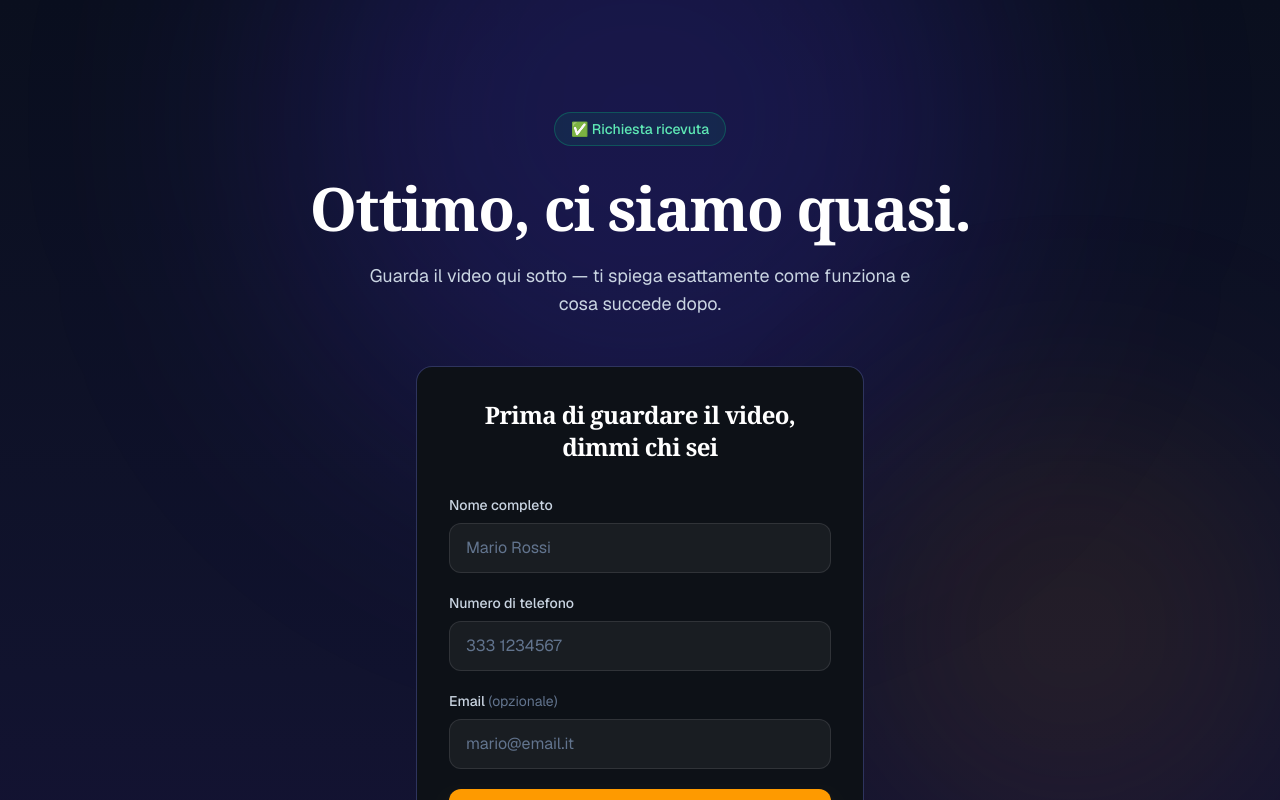
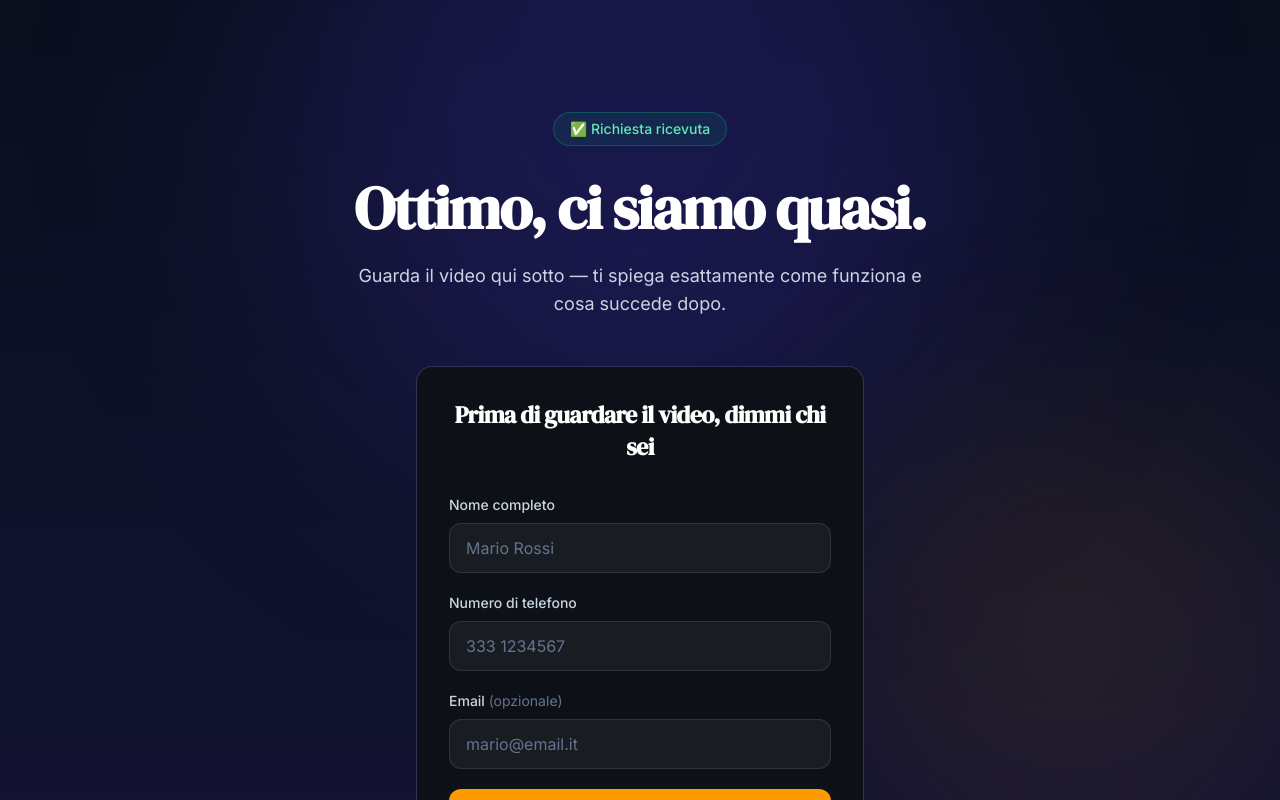
Before and after one commit to alessiofrediani0-spec/sito-alessio, a Next.js app: page /grazie in a window 1280 px wide. Shown: the top 800 px of the page. Built offline with nearby package versions, Linux system fonts and the light colour scheme.

Commit message:
font DM Serif Display + Inter

```diff
--- a/app/globals.css
+++ b/app/globals.css
@@ -8,8 +8,8 @@
 @theme inline {
   --color-background: var(--background);
   --color-foreground: var(--foreground);
-  --font-sans: var(--font-geist-sans);
-  --font-mono: var(--font-geist-mono);
+  --font-sans: var(--font-inter);
+  --font-serif: var(--font-dm-serif);
 }
 
 html {
@@ -20,5 +20,5 @@ html {
 body {
   background: var(--background);
   color: var(--foreground);
-  font-family: var(--font-geist-sans), Arial, Helvetica, sans-serif;
+  font-family: var(--font-inter), Arial, Helvetica, sans-serif;
 }
--- a/app/grazie/page.tsx
+++ b/app/grazie/page.tsx
@@ -1,6 +1,19 @@
 "use client";
 
+import { Inter, DM_Serif_Display } from "next/font/google";
 import { useEffect, useRef, useState } from "react";
+
+const inter = Inter({
+  subsets: ["latin"],
+  variable: "--font-inter",
+});
+
+const dmSerif = DM_Serif_Display({
+  subsets: ["latin"],
+  weight: "400",
+  style: ["normal", "italic"],
+  variable: "--font-dm-serif",
+});
 
 /* ---------------- Quiz ---------------- */
 
@@ -267,7 +280,7 @@ export default function Grazie() {
   const maxPct = duration ? (maxReached / duration) * 100 : 0;
 
   return (
-    <div className="w-full bg-gradient-to-b from-[#0a0f1e] via-[#11132e] to-[#1a1040] font-sans text-slate-100">
+    <div className={`${inter.variable} ${dmSerif.variable} w-full bg-gradient-to-b from-[#0a0f1e] via-[#11132e] to-[#1a1040] font-sans text-slate-100`}>
       <section className="relative overflow-hidden">
         <div
           aria-hidden
--- a/app/layout.tsx
+++ b/app/layout.tsx
@@ -1,15 +1,17 @@
 import type { Metadata } from "next";
-import { Geist, Geist_Mono } from "next/font/google";
+import { Inter, DM_Serif_Display } from "next/font/google";
 import "./globals.css";
 
-const geistSans = Geist({
-  variable: "--font-geist-sans",
+const inter = Inter({
   subsets: ["latin"],
+  variable: "--font-inter",
 });
 
-const geistMono = Geist_Mono({
-  variable: "--font-geist-mono",
+const dmSerif = DM_Serif_Display({
   subsets: ["latin"],
+  weight: "400",
+  style: ["normal", "italic"],
+  variable: "--font-dm-serif",
 });
 
 export const metadata: Metadata = {
@@ -24,11 +26,10 @@ export default function RootLayout({
   children: React.ReactNode;
 }>) {
   return (
-    <html
-      lang="it"
-      className={`${geistSans.variable} ${geistMono.variable} antialiased`}
-    >
-      <body>{children}</body>
+    <html lang="it" className="antialiased">
+      <body className={`${inter.variable} ${dmSerif.variable}`}>
+        {children}
+      </body>
     </html>
   );
 }
```
Also changed, not shown: .claude/settings.local.json.
